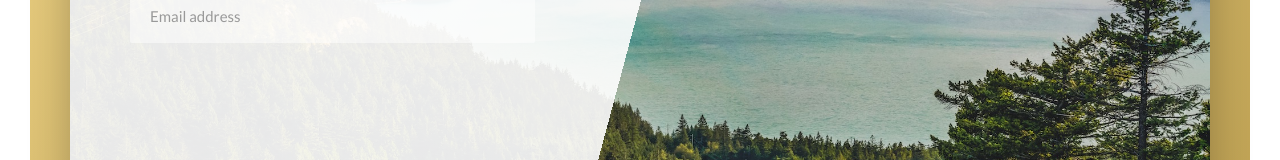
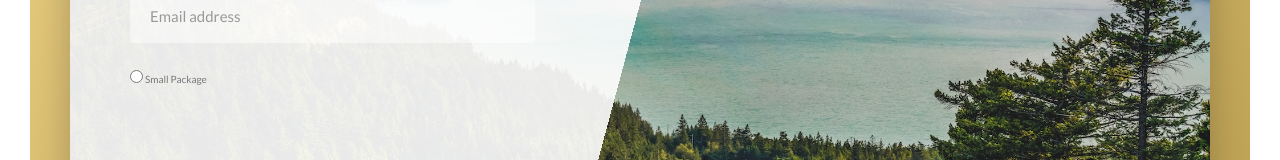
Before and after one commit to qNecro/carplay, a website: page index.html in a window 1280 px wide. Shown: the part 4889-5049 px from the top of the page. Drawn offline with Linux system fonts and the light colour scheme.

Commit message:
April 16, 2023 9:32 AM

```diff
--- a/index.html
+++ b/index.html
@@ -262,6 +262,12 @@
                                     <input type="email" class="form__input" placeholder="Email address" id="email" required>
                                     <label for="email" class="form__label">Email address</label>
                                 </div>
+                                <div class="form__group">
+                                    <div class="form__radio-group">
+                                        <input type="radio" class="form__radio-input" id="small">
+                                        <label for="small" class="form__radio-label">Small Package</label>
+                                    </div>
+                                </div>
                             </form>
                         </div>
                     </div>
```
